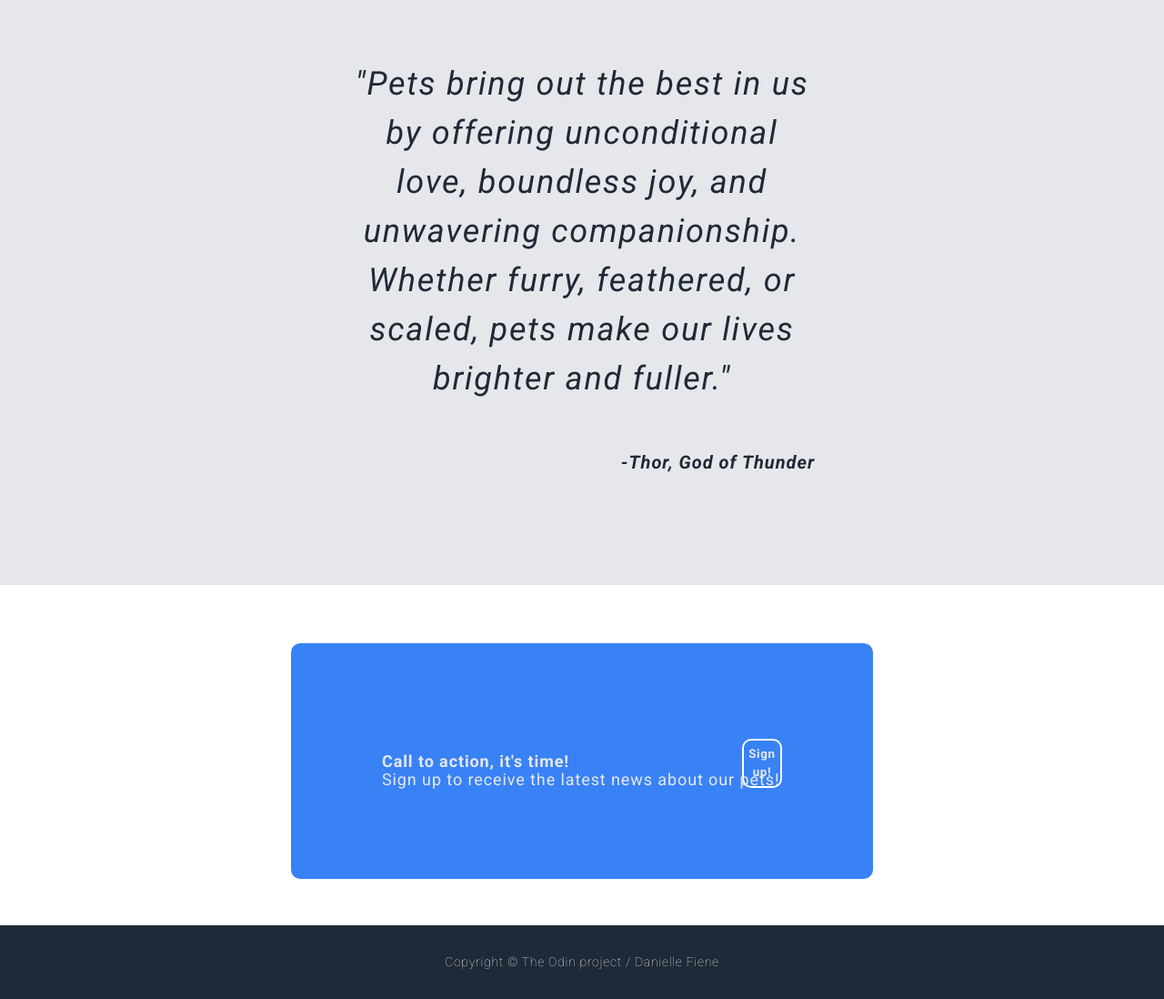
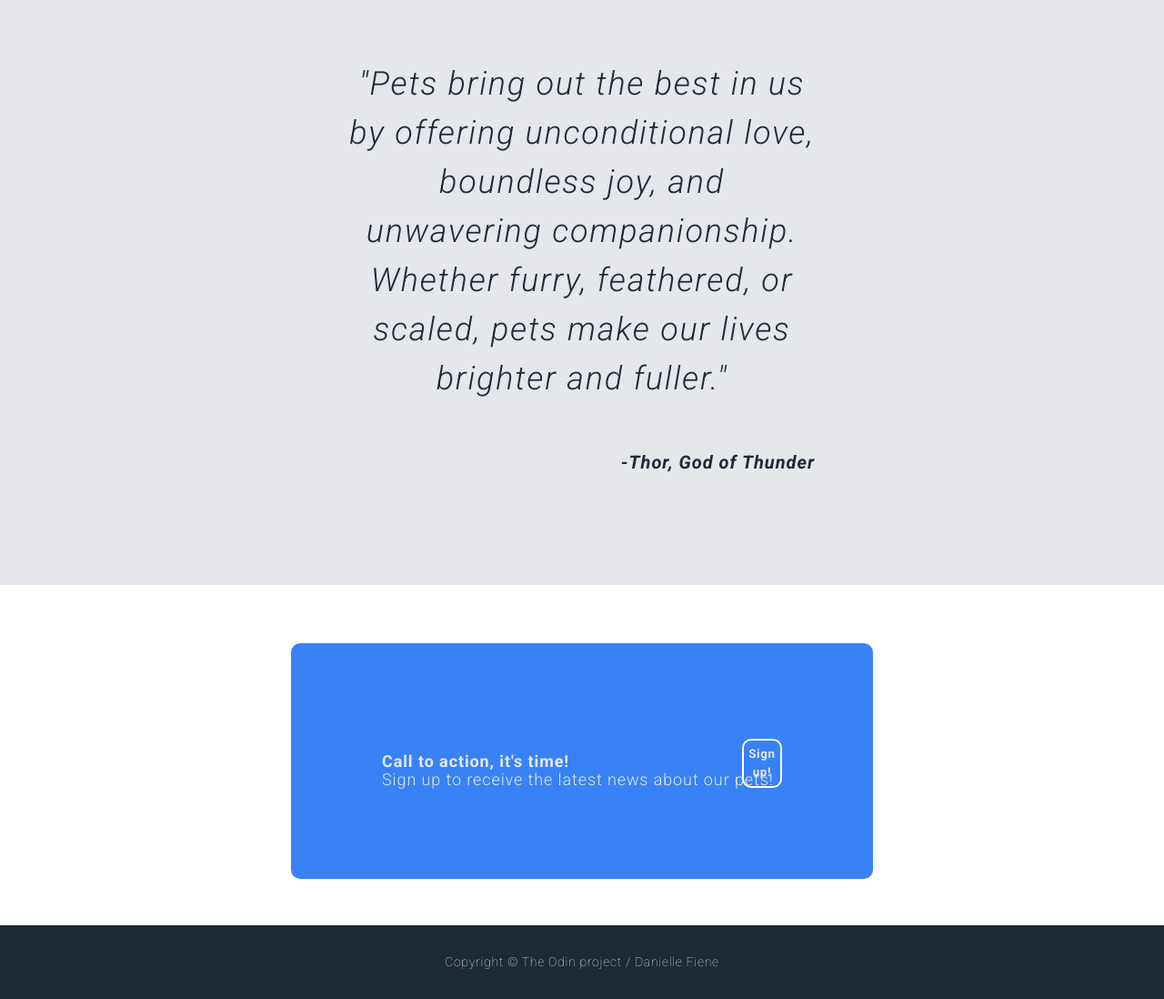
Before and after one commit to DanielleFiene/landing-page-project, a plain HTML site: page index.html in a window 1280 px wide. Shown: the part 1353-2451 px from the top of the page at 91% size. Drawn offline with Linux system fonts and the light colour scheme; a script that the page names is missing.

Commit message:
Update style.css

```diff
--- a/resources/CSS/style.css
+++ b/resources/CSS/style.css
@@ -1,15 +1,12 @@
 * {
     margin: 0;
     box-sizing: border-box;
-    font-family: Roboto;
+    font-family: Roboto, sans-serif;
     line-height: 150%;
     letter-spacing: 0.05em;
   }
 
-
-
-/* navbar*/
-
+  /* Navbar */
   .navbar2 {
     background-color: #1F2937;
     padding: 10px 20px;
@@ -52,15 +49,14 @@
     border-radius: 4px;
   }
 
-/*hero*/
+  /* Hero */
   .hero-content {
+    display: flex;
     justify-content: center;
     align-items: center;
-    display: flex;
     flex-direction: row;
     background-color: #1F2937;
-    padding-top: 80px;
-    padding-bottom: 90px;
+    padding: 80px 0 90px;
   }
 
   .box-text {
@@ -77,7 +73,7 @@
 
   .img-divino {
     object-fit: contain;
-    transition: transform .2s;
+    transition: transform 0.2s;
   }
 
   .img-divino:hover {
@@ -109,22 +105,21 @@ p {
     background-color: #1F2937;
     border-color: white;
   }
-/*main content*/
 
+  /* Main Content */
   h2 {
     font-weight: 900;
     font-size: 36px;
     color: #1F2937;
     text-align: center;
     margin: 10px 0;
-    padding-top: 60px
+    padding-top: 60px;
   }
-
 
   .div-figure {
     display: flex;
     justify-content: center;
-    padding-top: 50px
+    padding-top: 50px;
   }
 
   figure {
@@ -134,14 +129,14 @@ figure {
   figure img {
     object-fit: contain;
     border-radius: 10px;
-    transition: transform .2s;
+    transition: transform 0.2s;
   }
 
   figure img:hover {
     transform: scale(1.2);
   }
 
-/* quote section*/
+  /* Quote Section */
   .quote-container {
     background-color: #E5E7EB;
     margin-top: 100px;
@@ -156,7 +151,7 @@ figure img:hover {
 
   blockquote {
     font-size: 36px;
-    font-weight: light;
+    font-weight: 300;
     font-style: italic;
     color: #1F2937;
     text-align: center;
@@ -170,14 +165,12 @@ blockquote {
     margin-top: 50px;
   }
 
-/*action section*/
+  /* Action Section */
   .action {
     background-color: #3882F6;
     width: 50%;
     display: flex;
-   margin-left: 25%;
-   margin-top: 5%;
-   margin-bottom: 4%;
+    margin: 5% 25% 4%;
     padding: 100px;
     border-radius: 10px;
     justify-content: space-between;
@@ -206,14 +199,13 @@ blockquote {
   .p-action-2 {
     position: absolute;
     margin-top: 40px;
-    font-weight: light;
+    font-weight: 300;
   }
 
-/*footer section*/
-
+  /* Footer */
   footer {
     background-color: #1F2937;
-    padding: 30px 30px;
+    padding: 30px;
     text-align: center;
     font-weight: 100;
     font-size: 14px;
```
Lines whose indentation alone changed are shown as unchanged.
